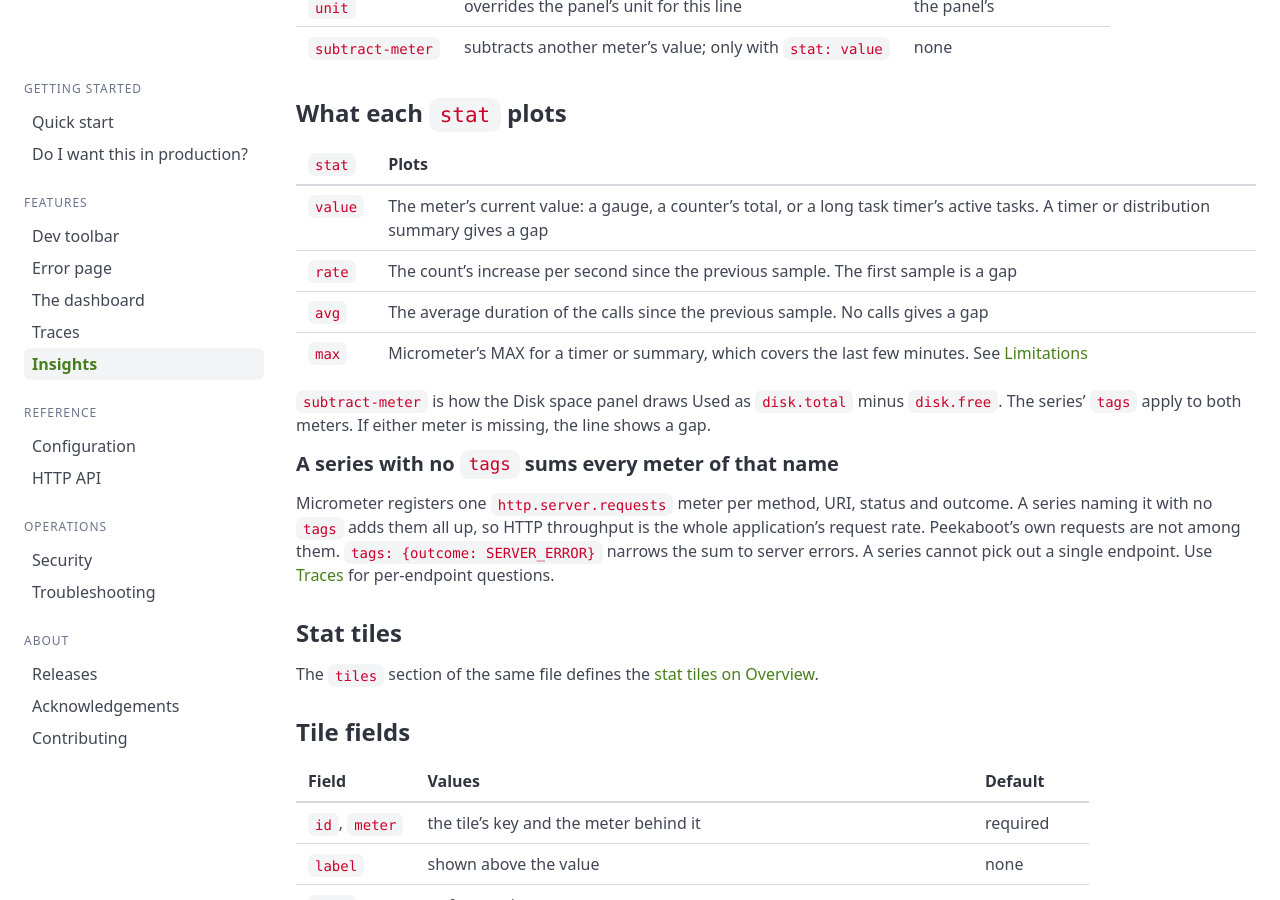
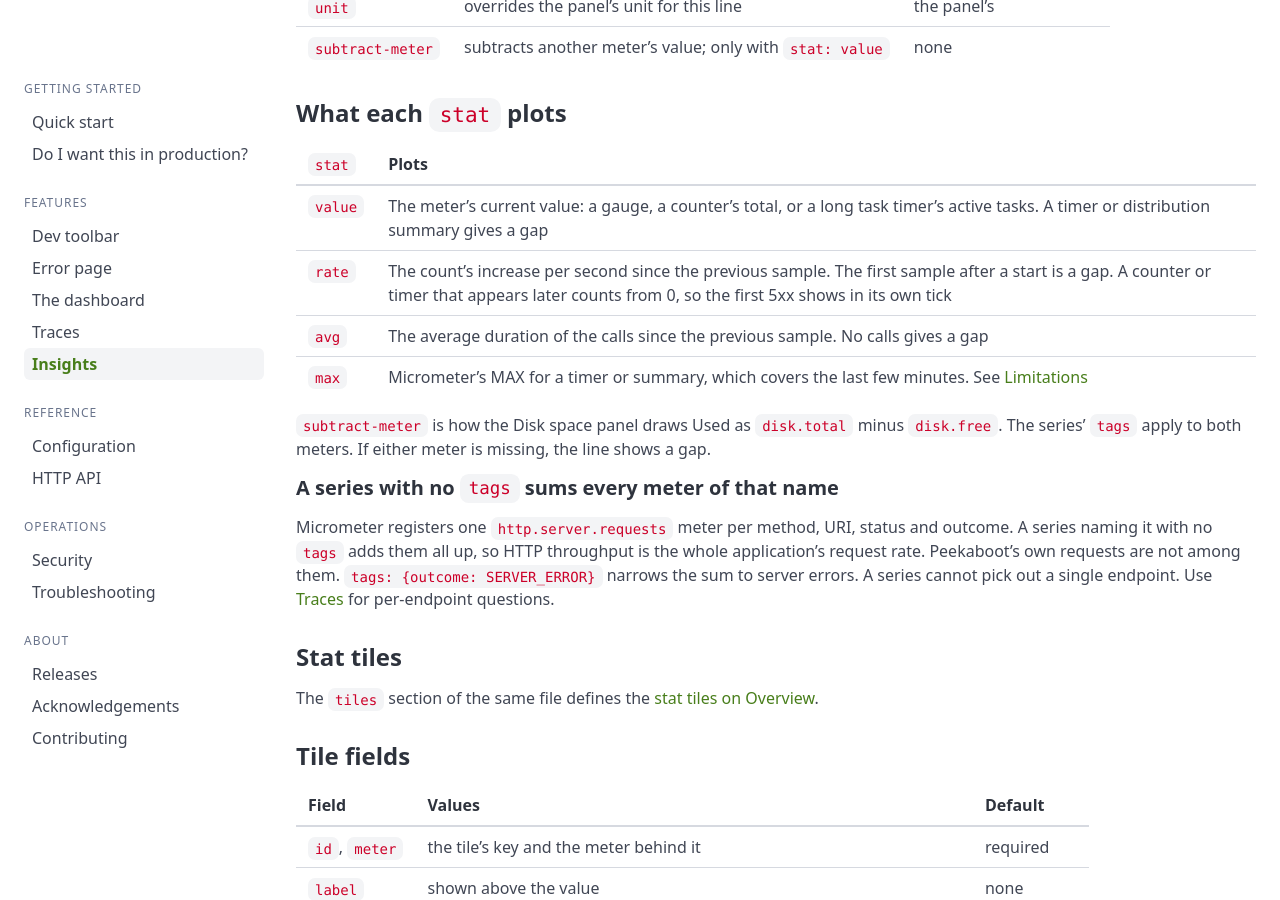
Before and after one commit to peekaboot-org/peekaboot-org.github.io, a Jekyll site: the page built from docs/insights.md, in a window 1280 px wide and 900 px high, scrolled down 5092 px. Built offline with Jekyll 4.4.1, drawn with Linux system fonts in a browser that asks for light colours.

Commit message:
docs: say a late meter's rate counts from zero

```diff
--- a/docs/insights.md
+++ b/docs/insights.md
@@ -197,7 +197,7 @@ do. Peekaboot charts and serves it from 0 to 100.
 | `stat` | Plots |
 |---|---|
 | `value` | The meter's current value: a gauge, a counter's total, or a long task timer's active tasks. A timer or distribution summary gives a gap |
-| `rate` | The count's increase per second since the previous sample. The first sample is a gap |
+| `rate` | The count's increase per second since the previous sample. The first sample after a start is a gap. A counter or timer that appears later counts from 0, so the first 5xx shows in its own tick |
 | `avg` | The average duration of the calls since the previous sample. No calls gives a gap |
 | `max` | Micrometer's MAX for a timer or summary, which covers the last few minutes. See [Limitations](#percentiles-of-aggregates) |
 
```
